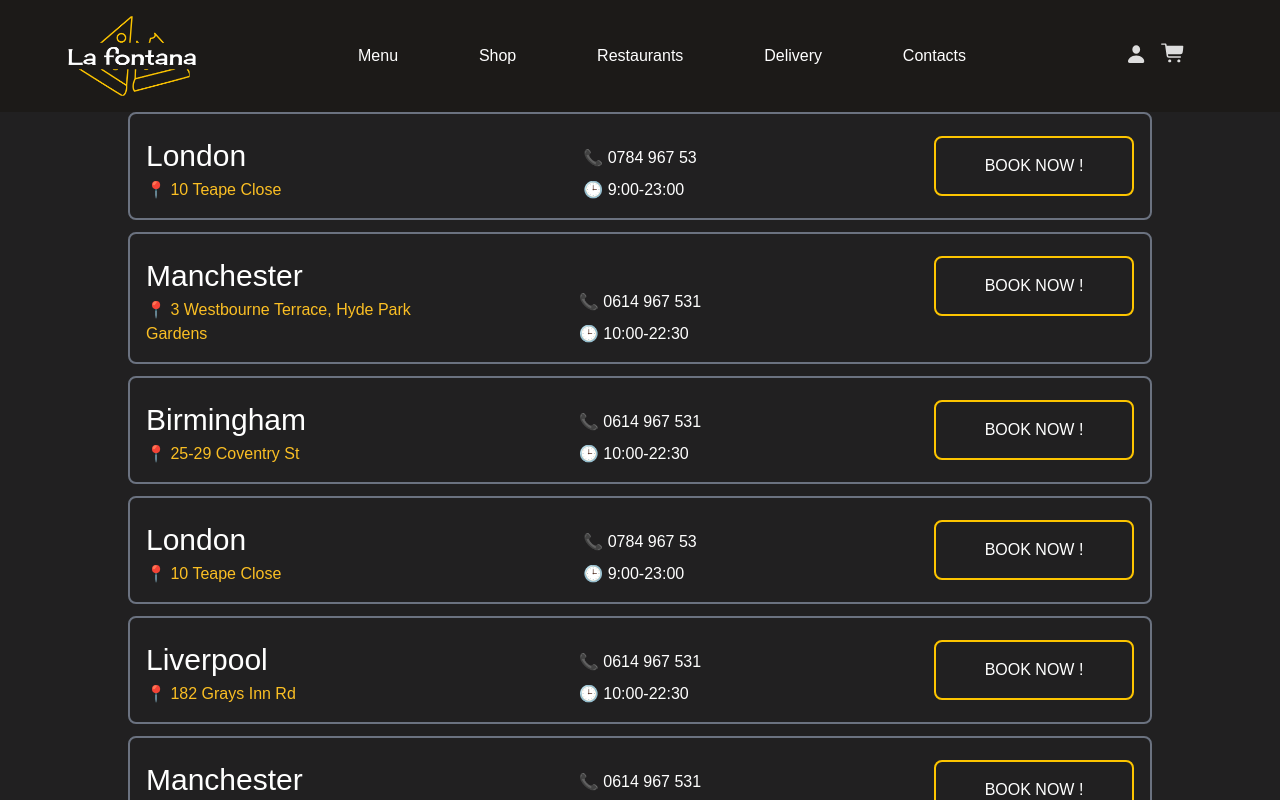
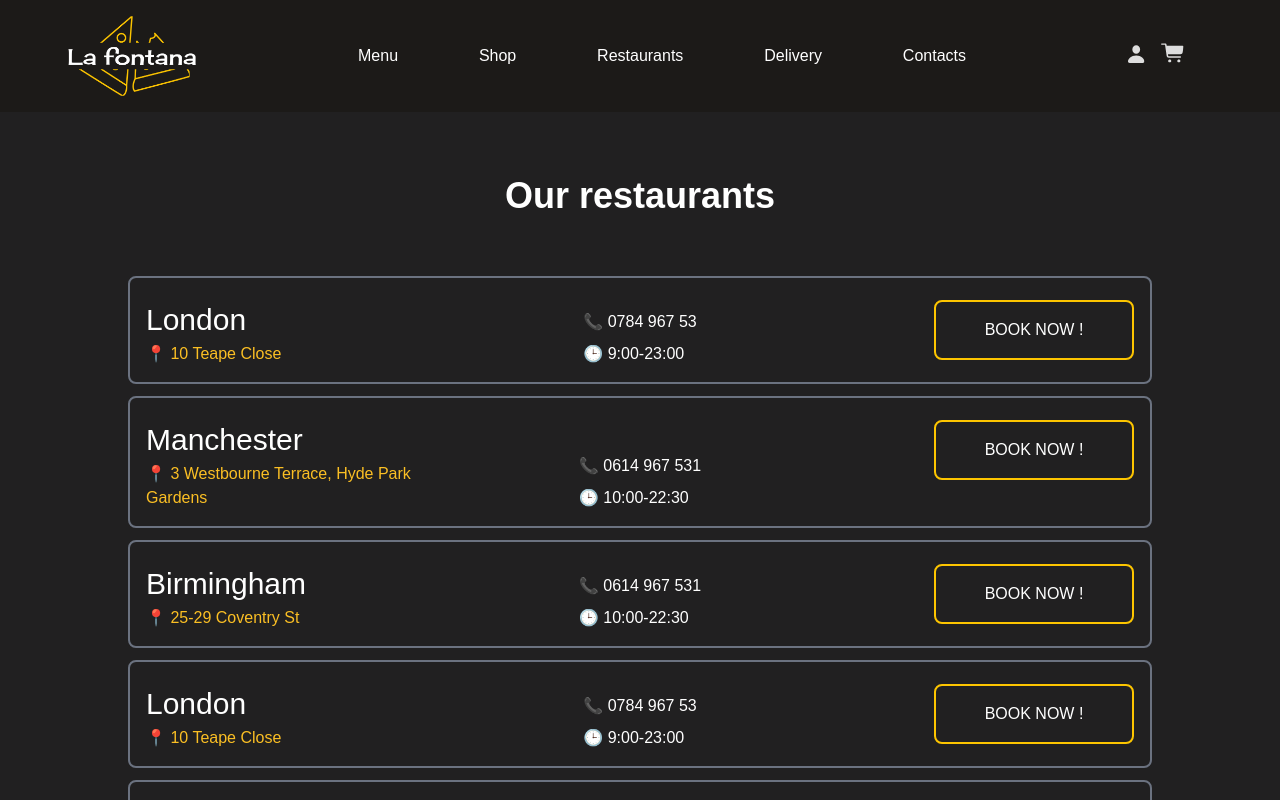
Before and after one commit to ghilannicoleta/la-fontana-app, a React (Create React App) app in the folder client/: page /restaurants in a window 1280 px wide. Shown: the top 800 px of the page. Built offline with nearby package versions, Linux system fonts and the light colour scheme.

Commit message:
Change page title

```diff
--- a/client/src/components/content/Shop.jsx
+++ b/client/src/components/content/Shop.jsx
@@ -66,8 +66,8 @@
 
   return (
     <div>
-      <div className="border-gray-500 mx-auto flex w-5/6 border-b pt-10 pb-4 text-4xl font-semibold">
-        Our products
+      <div className="mx-auto flex w-5/6 border-b pt-10 pb-4 text-4xl font-semibold">
+        Discover our products
       </div>
       <div className="mx-auto grid w-5/6 grid-cols-5 gap-1 pt-10">
         {producstList.map((item) => (
--- a/client/src/components/content/ShowRestaurants.jsx
+++ b/client/src/components/content/ShowRestaurants.jsx
@@ -42,6 +42,9 @@
 
   return (
     <div className="grid grid-cols-1 gap-3">
+      <h1 className="flex justify-center text-4xl font-bold pt-16 mb-12">
+        Our restaurants
+      </h1>
       {infoRestaurats.map((el) => (
         <Restaurants
           city={el.city}
```
